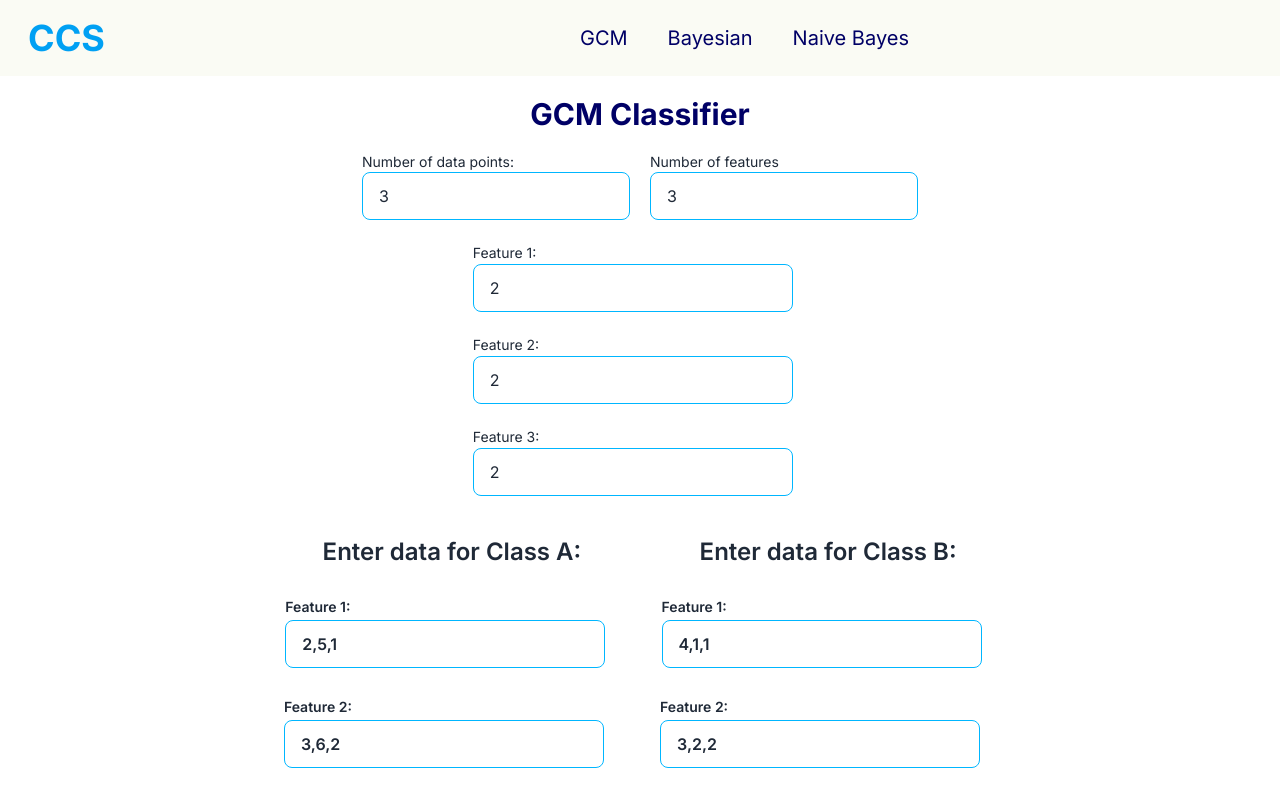
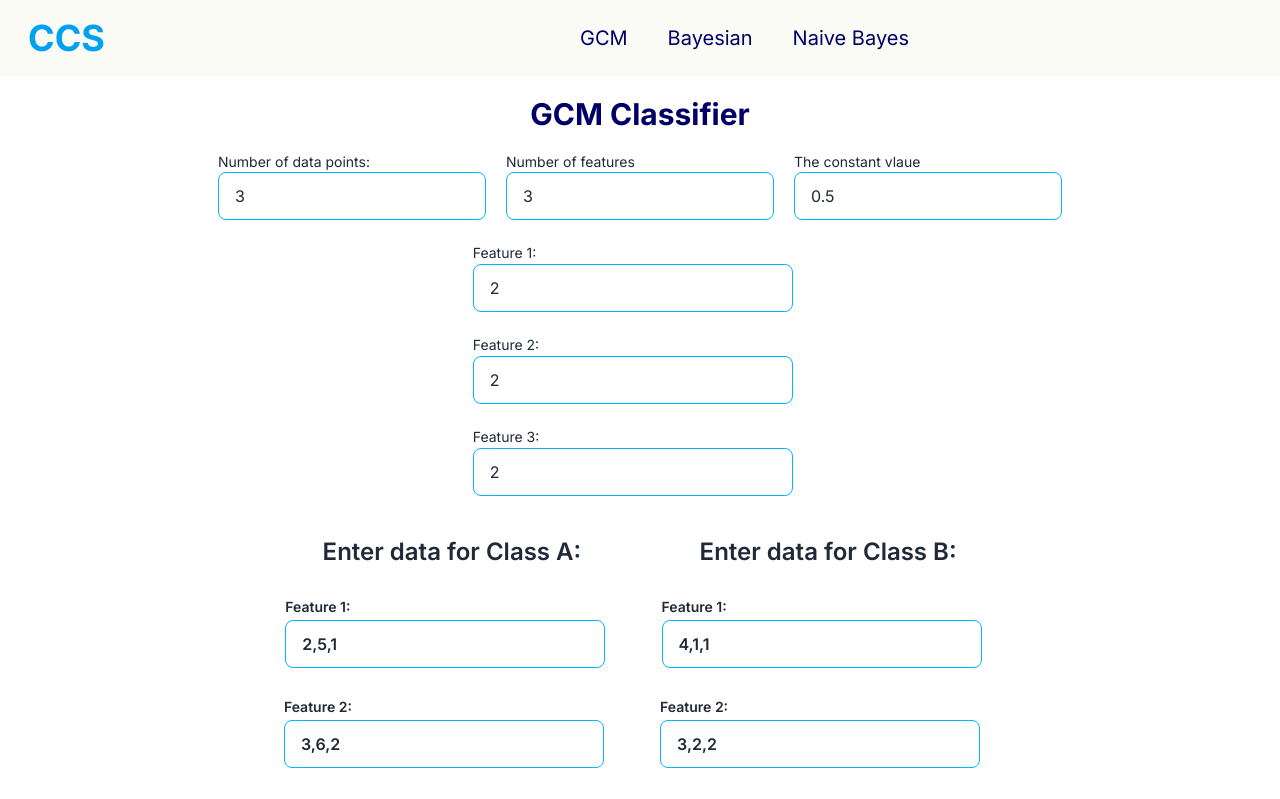
Before and after one commit to Abuhamida/CCS, a Next.js app: page /GCM in a window 1280 px wide. Shown: the top 799 px of the page. Built offline with nearby package versions, Linux system fonts and the light colour scheme.

Commit message:
make update on algorithm of GCM

```diff
--- a/src/app/GCM/page.tsx
+++ b/src/app/GCM/page.tsx
@@ -8,7 +8,7 @@ const GCM: React.FC = () => {
     Array.from({ length: 3 }, (_, i) => 2)
   );
   const [message, setMessage] = useState("");
-  const c: number = 0.5;
+  const [c,setC]= useState<number>(0.5)
   const [classAInput, setClassAInput] = useState<string[]>([
     "2,5,1",
     "3,6,2",
@@ -51,7 +51,7 @@ const GCM: React.FC = () => {
   const handleN_features = (e: any) => {
     const value = parseInt(e.target.value, 10) || 0;
     set_N_featurs(value);
-    setObservation(Array.from({ length: value }, (_, i) => 0));
+    setObservation(Array.from({ length: value }));
   };
   const handleN_data = (e: any) => {
     const value = parseInt(e.target.value, 10) || 0;
@@ -118,6 +118,16 @@ const GCM: React.FC = () => {
             type="number"
             value={n_features}
             onChange={handleN_features}
+            title="number"
+          />
+        </div>
+        <div className=" flex flex-col ">
+          <label className="label-text ">The constant vlaue</label>
+          <input
+            className="input input-bordered input-info w-full max-w-xs"
+            type="number"
+            value={c}
+            onChange={(e)=>setC(Number(e.target.value))}
             title="number"
           />
         </div>
```
